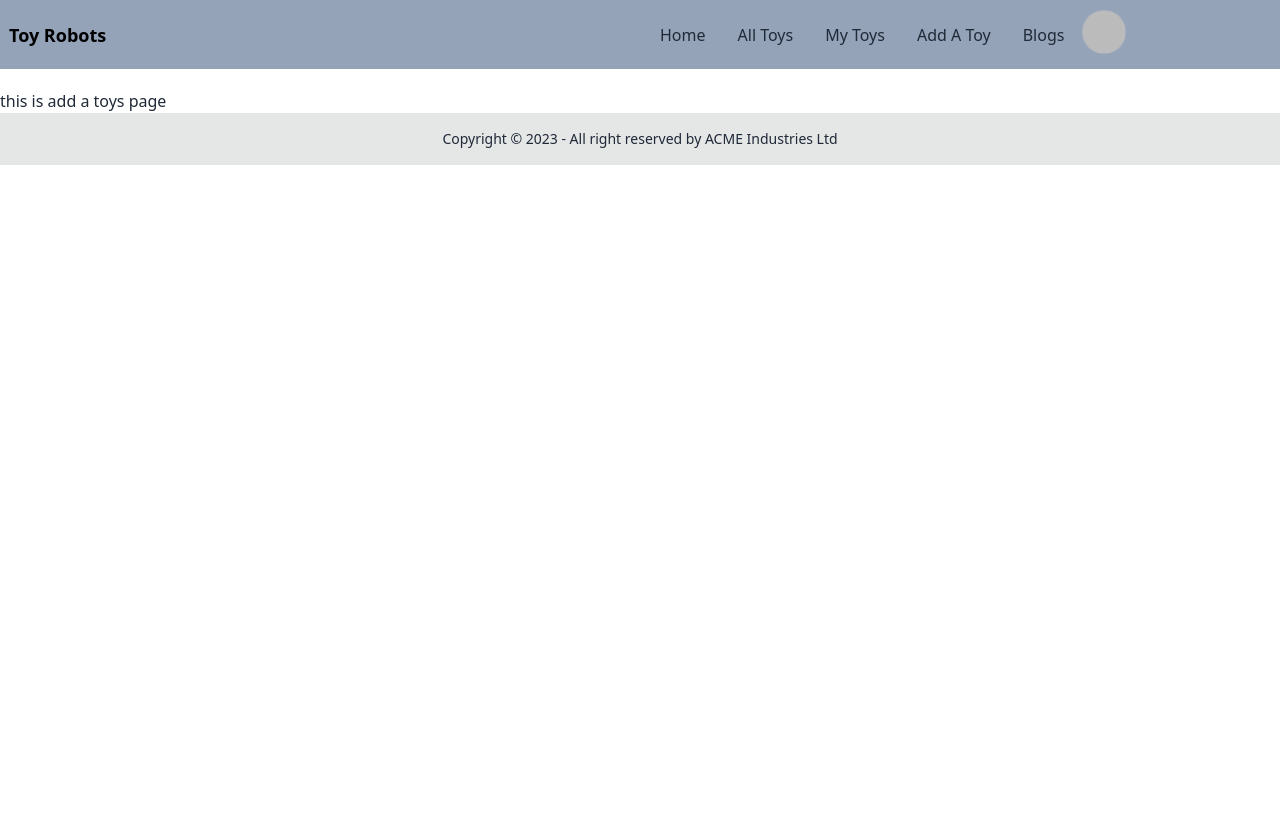
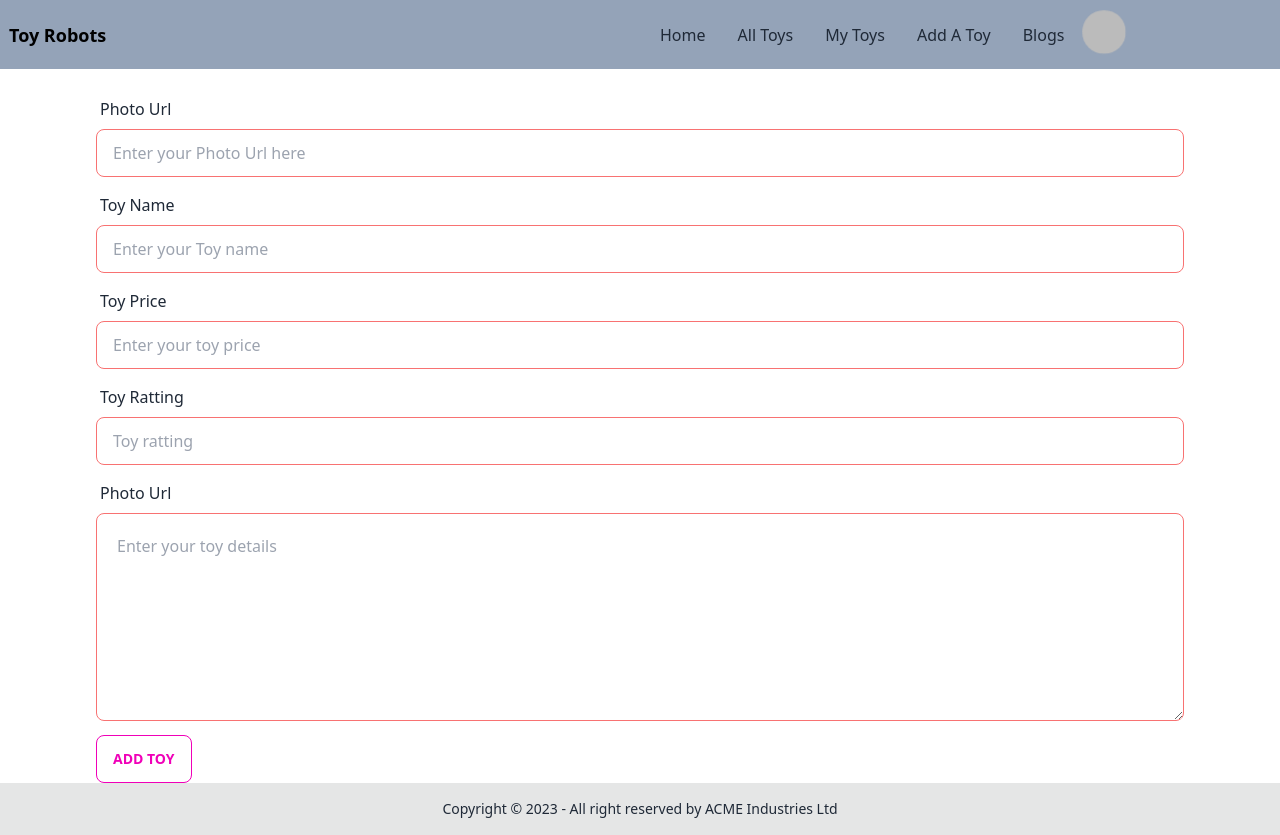
Before and after one commit to samimhossainsujon/Toy-Robots, a React (Create React App) app: page /addAToy in a window 1280 px wide. Before the commit the page ends 800 px from the top, so only its background shows below. Built offline with nearby package versions, Linux system fonts and the light colour scheme; no server answers; sample sign-in values are in the browser's storage.

Commit message:
toy add section done

```diff
--- a/src/Components/Add A Toy/Add_A_Toy.js
+++ b/src/Components/Add A Toy/Add_A_Toy.js
@@ -1,11 +1,133 @@
-import React from 'react';
+import React, { useState } from 'react';
+import Swal from 'sweetalert2';
 
 const Add_A_Toy = () => {
+    const [Success, setSuccess] = useState();
+    const [error, setError] = useState();
+
+    const AddToy = (event) => {
+        event.preventDefault();
+        const form = event.target;
+        const photoUrl = form.photoUrl.value;
+        const name = form.name.value;
+        const price = form.price.value;
+        const rating = form.rating.value;
+        const detailsPage = form.detailsPage.value;
+        const allDetails = { photoUrl, name, price, rating, detailsPage };
+
+        console.log(allDetails);
+
+        fetch('http://localhost:5000/addToy', {
+            method: 'POST',
+            headers: {
+                'Content-Type': 'application/json',
+            },
+            body: JSON.stringify(allDetails)
+        })
+            .then(response => response.json())
+            .then(data => {
+                setSuccess(Swal.fire({
+                    icon: "success",
+                    title: "Toy Added",
+                    text: "Toy Added Successful"
+                }));
+            })
+            .catch((error) => {
+                setError(Swal.fire({
+                    icon: "error",
+                    title: error,
+                    text: "Please try again"
+                }));
+            });
+
+    }
+
+
     return (
-        <div>
-        this is add a toys page
+        <form onSubmit={AddToy}>
+            <div className='px-24'>
 
-        </div>
+                <div>
+                    <label className="label">
+                        <span className="text-center">Photo Url</span>
+                    </label>
+
+                    <input type="text" name='photoUrl' placeholder="Enter your Photo Url here"
+                        className="input input-bordered input-error w-full mb-2" required />
+
+                </div>
+
+
+
+                <div>
+                    <label className="label">
+                        <span className="text-center">Toy Name</span>
+                    </label>
+
+                    <input type="text" name='name' placeholder="Enter your Toy name"
+                        className="input input-bordered input-error w-full mb-2" required />
+
+
+                </div>
+
+
+
+                <div>
+                    <label className="label">
+                        <span className="text-center">Toy Price</span>
+                    </label>
+
+                    <input type="number" name='price' placeholder="Enter your toy price"
+                        className="input input-bordered input-error w-full mb-2" required />
+
+
+                </div>
+
+
+
+                <div>
+                    <label className="label">
+                        <span className="text-center">Toy Ratting</span>
+                    </label>
+                    <input type="number" name='rating' min={0} max={5}
+                        placeholder="Toy ratting"
+                        className="input input-bordered input-error w-full mb-2"
+                        required
+                    />
+
+
+                </div>
+
+
+
+
+
+
+                <div>
+                    <label className="label">
+                        <span className="text-center">Photo Url</span>
+                    </label>
+
+                    <textarea type="text" name='detailsPage'
+                        placeholder="Enter your toy details"
+                        rows={50}
+                        cols={500}
+                        // value='text'
+                        required
+                        className="input input-bordered input-error w-full h-52 mb-2 p-5" />
+
+
+                </div>
+                <button className='btn btn-outline btn-secondary'> add toy</button>
+
+
+
+
+
+
+            </div>
+
+        </form>
     );
 };
 
--- a/src/Components/All Toys/All_Toys.js
+++ b/src/Components/All Toys/All_Toys.js
@@ -1,9 +1,29 @@
-import React from 'react';
+import React, { useContext, useEffect, useState } from 'react';
+import All_Toys_Cart from './All_Toys_Cart';
+// import { AuthContext } from '../AuthProvider/AuthProvider';
 
 const All_Toys = () => {
+    // const {User}= useContext(AuthContext)
+    const [allToys, setAllToy] = useState([]);
+
+    useEffect(() => {
+        fetch('http://localhost:5000/allToy')
+            .then(response => response.json())
+            .then(data => {
+                setAllToy(data);
+            })
+
+
+    },)
+
     return (
         <div>
-            this is all toys
+        {allToys.map((allToy)=><All_Toys_Cart
+        key={allToy._id}
+        allToy={allToy}
+        >
+        </All_Toys_Cart>) }
+
         </div>
     );
 };
--- /dev/null
+++ b/src/Components/All Toys/All_Toys_Cart.js
@@ -0,0 +1,29 @@
+import React from 'react';
+
+const All_Toys_Cart = ({ allToy }) => {
+
+    const { _id, name, photoUrl, price, rating, detailsPage } = allToy;
+    return (
+        <div>
+
+            <div className="card w-96 bg-base-100 shadow-xl">
+                <figure className="px-10 pt-10">
+                    <img src={photoUrl} alt="" className="rounded-xl" />
+                </figure>
+                <div className="card-body items-center text-center">
+                    <h2 className="card-title">{name}</h2>
+                    <p>{price}</p>
+                    <p>{rating}</p>
+                    <p>{detailsPage}</p>
+
+                    <div className="card-actions">
+                        <button className="btn btn-primary">Buy Now</button>
+                    </div>
+                </div>
+            </div>
+
+        </div>
+    );
+};
+
+export default All_Toys_Cart;
--- a/src/Components/Blgos/Blgos.js
+++ b/src/Components/Blgos/Blgos.js
@@ -2,14 +2,49 @@ import React from 'react';
 
 const Blgos = () => {
     return (
-        <div tabIndex={0} className="collapse collapse-plus border border-base-300 bg-base-100 rounded-box">
-            <div className="collapse-title text-xl font-medium">
-                Focus me to see content
+        <div>
+            <div tabIndex={0} className="collapse collapse-plus border border-base-300 bg-base-100 rounded-box">
+                <div className="collapse-title text-xl font-medium">
+                    Focus me to see content
+                </div>
+                <div className="collapse-content">
+                    <p>tabIndex={0} attribute is necessary to make the div focusable</p>
+                </div>
             </div>
-            <div className="collapse-content">
-                <p>tabIndex={0} attribute is necessary to make the div focusable</p>
+
+
+            <div tabIndex={1} className="collapse collapse-plus border border-base-300 bg-base-100 rounded-box">
+                <div className="collapse-title text-xl font-medium">
+                    Focus me to see content
+                </div>
+                <div className="collapse-content">
+                    <p>tabIndex={0} attribute is necessary to make the div focusable</p>
+                </div>
+            </div>
+
+
+            <div tabIndex={2} className="collapse collapse-plus border border-base-300 bg-base-100 rounded-box">
+                <div className="collapse-title text-xl font-medium">
+                    Focus me to see content
+                </div>
+                <div className="collapse-content">
+                    <p>tabIndex={0} attribute is necessary to make the div focusable</p>
+                </div>
+            </div>
+
+
+            <div tabIndex={3} className="collapse collapse-plus border border-base-300 bg-base-100 rounded-box">
+                <div className="collapse-title text-xl font-medium">
+                    Focus me to see content
+                </div>
+                <div className="collapse-content">
+                    <p>tabIndex={0} attribute is necessary to make the div focusable</p>
+                </div>
             </div>
         </div>
+
+
+
     );
 };
 
--- a/src/Components/Login/Login.js
+++ b/src/Components/Login/Login.js
@@ -1,5 +1,5 @@
 import React, { useContext, useState } from 'react';
-import { Link } from 'react-router-dom';
+import { Link, useLocation, useNavigate } from 'react-router-dom';
 import { FcGoogle } from 'react-icons/fc';
 import { AuthContext } from '../AuthProvider/AuthProvider';
 import Swal from 'sweetalert2';
@@ -7,11 +7,17 @@ import Swal from 'sweetalert2';
 const Login = () => {
     const { UserLogin, UserGoogleLogin } = useContext(AuthContext);
     const [error, setError] = useState();
+    const Navigate = useNavigate();
+    const Location = useLocation();
     const [Success, setSuccess] = useState();
+
+    const from = Location.state?.from?.pathname || "/";
+
 
     const UserHandleGoogleLogin = () => {
         UserGoogleLogin();
-        console.log(UserGoogleLogin);
+        Navigate(from, { replace: true });
+        // console.log(UserGoogleLogin);
     };
 
     const HandleUserLogin = (event) => {
@@ -29,8 +35,9 @@ const Login = () => {
                     icon: "success",
                     title: "Success",
                     text: "Login successful",
+
                 }));
-
+                Navigate(from, { replace: true });
             })
             .catch((error) => {
                 setError(Swal.fire({
--- /dev/null
+++ b/src/Components/PrivateRoutes/PrivateRoutes.js
@@ -0,0 +1,22 @@
+import React, { useContext } from 'react';
+import { Navigate, useLocation } from 'react-router-dom';
+import { AuthContext } from '../AuthProvider/AuthProvider';
+
+const PrivateRoutes = ({children}) => {
+
+    const { User, Loading } = useContext(AuthContext);
+    const location = useLocation();
+
+    if (Loading) {
+        return <progress className="progress w-56"></progress>;
+    }
+
+    if (User) {
+        return children;
+    }
+
+
+    return <Navigate state={{ from: location }} to="/login" replace />;
+};
+
+export default PrivateRoutes;
--- a/src/index.js
+++ b/src/index.js
@@ -17,6 +17,7 @@ import Footer from './Components/Footer/Footer';
 import Login from './Components/Login/Login';
 import Registration from './Components/Registration/Registration';
 import My_Toys from './Components/My Toys/My_Toys';
+import PrivateRoutes from './Components/PrivateRoutes/PrivateRoutes';
 
 
 
@@ -33,12 +34,14 @@ const router = createBrowserRouter([
 
       {
         path: "/addAToy",
-        element: <Add_A_Toy></Add_A_Toy>,
+        element: <PrivateRoutes>
+          <Add_A_Toy></Add_A_Toy>
+        </PrivateRoutes>
       },
 
       {
         path: "/myToys",
-        element: <My_Toys></My_Toys>
+        element: <PrivateRoutes><My_Toys></My_Toys></PrivateRoutes>
       },
 
 
```
Also changed, not shown: src/Components/Navigation Bar/Navigation_Bar.js (indentation only).
